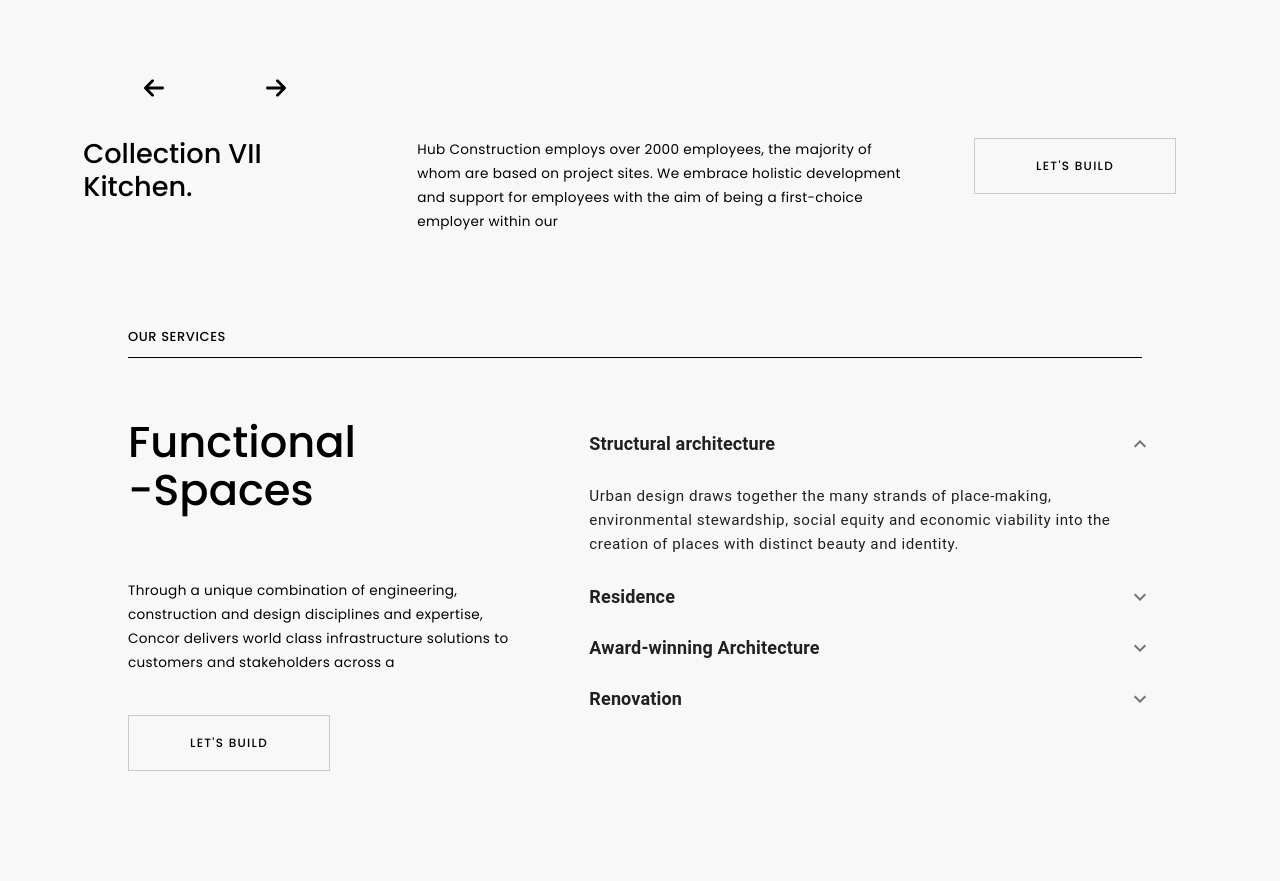
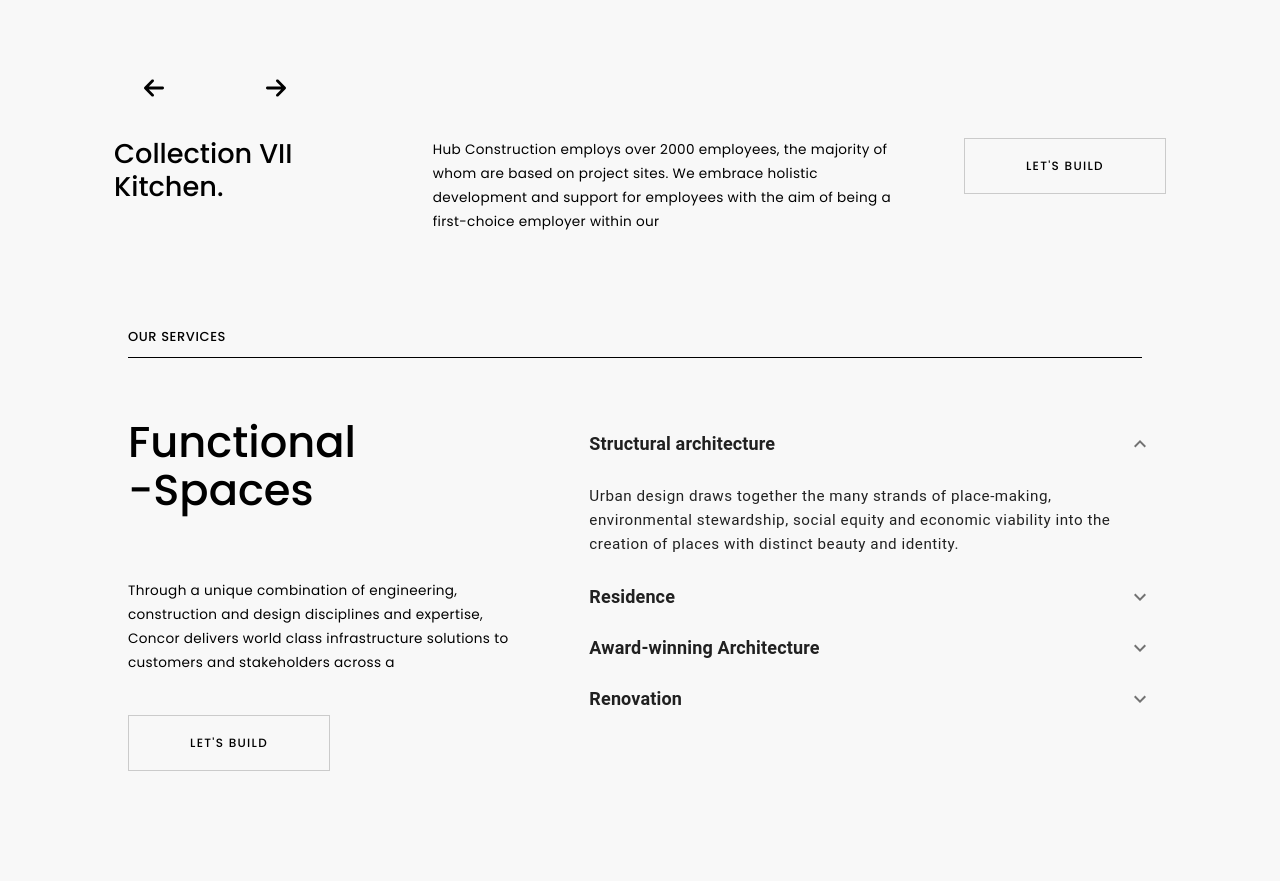
Before and after one commit to raiabhinav108/SplusUM_website, a React (Create React App) app in the folder my-app/: page / in a window 1280 px wide. Shown: the part 3680-4561 px from the top of the page. Built offline with nearby package versions, Linux system fonts and the light colour scheme; a web font is replaced by a local one.

Commit message:
bugfixed

```diff
--- a/my-app/src/components/aboutSub/aboutSub.css
+++ b/my-app/src/components/aboutSub/aboutSub.css
@@ -1,9 +1,9 @@
 @import url('https://fonts.googleapis.com/css2?family=Poppins:wght@100;200;300;400;500&display=swap');
 
 .aboutsub_section{
-
-
-    padding: 0 6.5% ;
+  justify-content: center;
+  margin: 0 auto;
+    padding: 0 8.5%;
     display: flex;
 
    font-family: 'Poppins', sans-serif;
```
Also changed, not shown: 2 other files (tests, documents, lock files or other folders).
